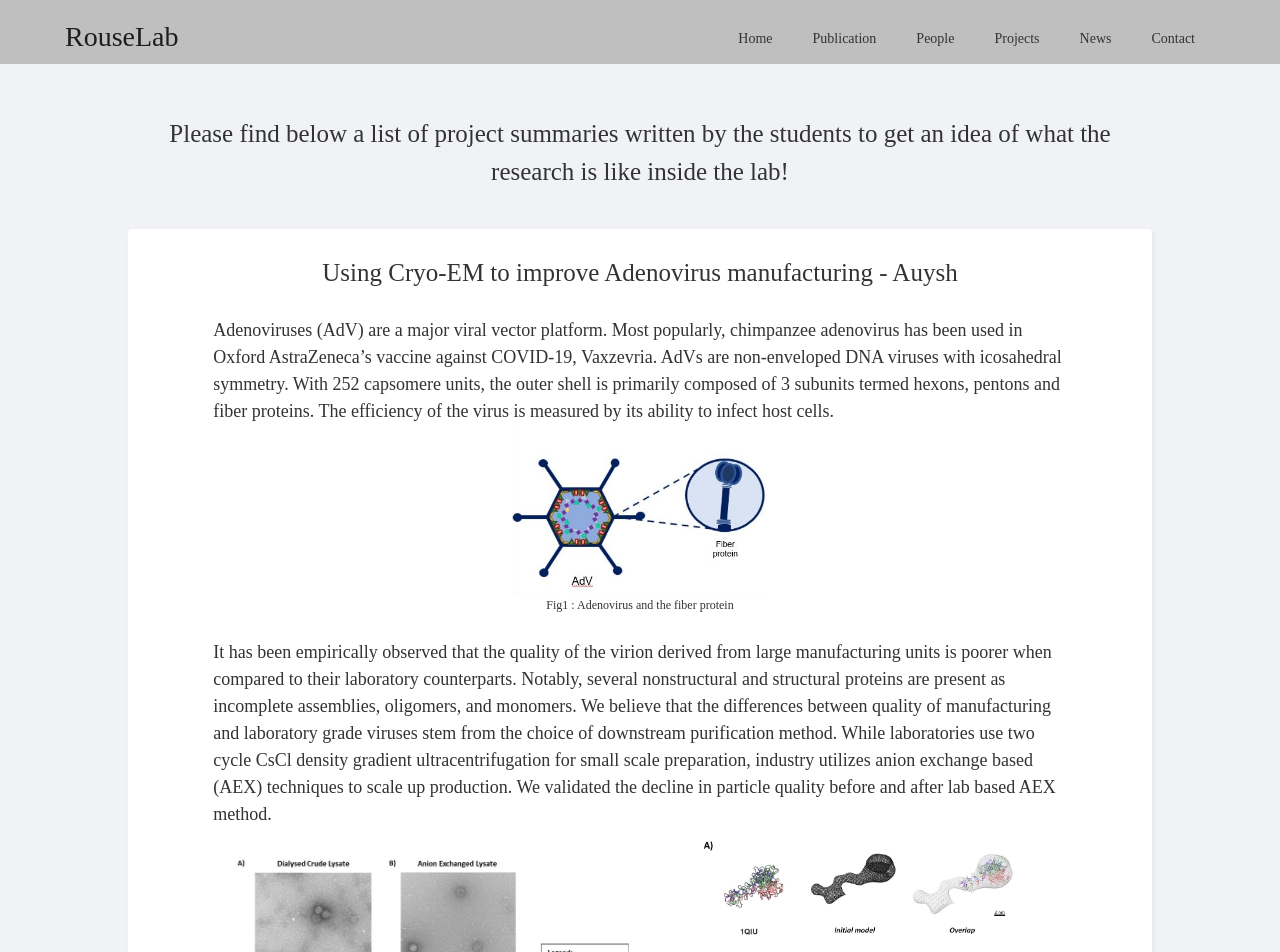
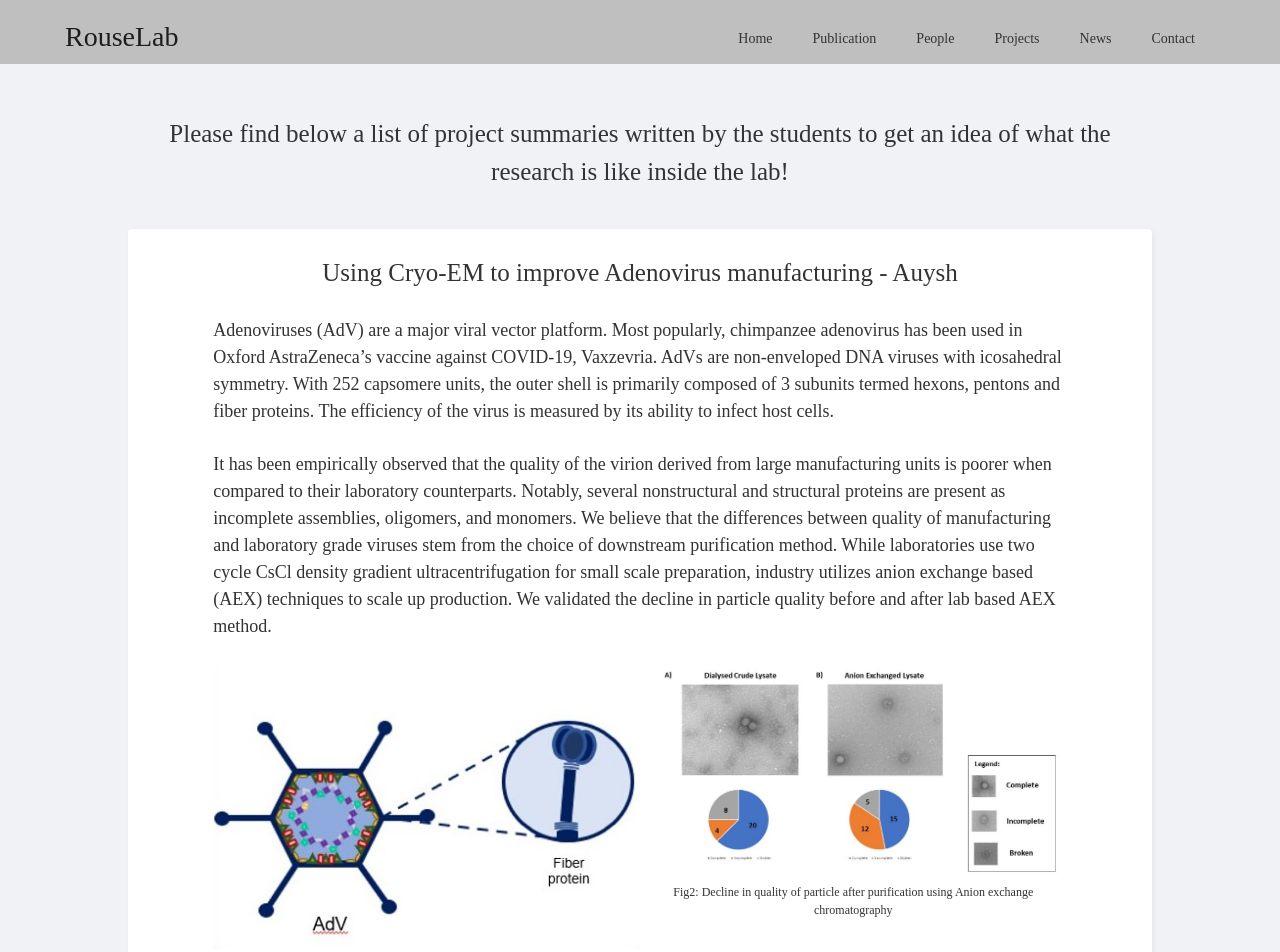
Before and after one commit to KinChao/rouselab-frontend, a React (Create React App) app: page /#/Projects in a window 1280 px wide. Shown: the top 952 px of the page. Built offline with nearby package versions, Linux system fonts and the light colour scheme.

Commit message:
modified:   build/asset-manifest.json 	modified:   build/index.html 	deleted:    build/static/media/ayush3.8ab0ffd63a34a6d65193.jpg 	deleted:    src/components/Projects/images/ayush3.jpg 	modified:   src/components/Projects/index.js 	build/static/js/

```diff
--- a/src/components/Projects/index.js
+++ b/src/components/Projects/index.js
@@ -5,7 +5,6 @@ import AppHeader from '../Common/header'
 import { Helmet } from 'react-helmet';
 import ayush1 from './images/ayush1.jpg'
 import ayush2 from './images/ayush2.jpg'
-import ayush3 from './images/ayush3.jpg'
 
 
 
@@ -53,26 +52,20 @@ const ProjectPage = () => {
       <Col xs={{ span: 22 }} sm={{ span: 20 }} md={{ span: 20 }}>
       <p style={{color:'#fff'}}>1</p>
       <div style={{fontSize: '18px',textAlign: 'left'}}>Adenoviruses (AdV) are a major viral vector platform. Most popularly, chimpanzee adenovirus has been used in Oxford AstraZeneca’s vaccine against COVID-19, Vaxzevria. AdVs are non-enveloped DNA viruses with icosahedral symmetry. With 252 capsomere units, the outer shell is primarily composed of 3 subunits termed hexons, pentons and fiber proteins. The efficiency of the virus is measured by its ability to infect host cells.</div>
+
+      <p style={{color:'#fff'}}>1</p>
+
       </Col>
       <Col xs={{ span: 1 }} sm={{ span: 2 }} md={{ span: 2 }}></Col>
 
 
-      <Col xs={{ span: 1 }} sm={{ span: 5 }} md={{ span:9 }}></Col>
-      <Col xs={{ span: 22 }} sm={{ span: 5 }} md={{ span: 6 }}>
-        <div >
-          <img alt=""
-          src={ayush1}/>
-        </div>
-        <div style={{fontSize: '12px',textAlign: 'center'}}>Fig1 : Adenovirus and the fiber protein</div>
-        <p style={{color:'#fff'}}>1</p>
-      </Col>
-      <Col xs={{ span: 1 }} sm={{ span: 5 }} md={{ span: 9 }}></Col>
 
 
 
 
       <Col xs={{ span: 1 }} sm={{ span: 2 }} md={{ span: 2 }}></Col>
       <Col xs={{ span: 22 }} sm={{ span: 20 }} md={{ span: 20 }}>
+
       <div style={{fontSize: '18px',textAlign: 'left'}}>It has been empirically observed that the quality of the virion derived from large manufacturing units is poorer when compared to their laboratory counterparts. Notably, several nonstructural and structural proteins are present as incomplete assemblies, oligomers, and monomers. We believe that the differences between quality of manufacturing and laboratory grade viruses stem from the choice of downstream purification method. While laboratories use two cycle CsCl density gradient ultracentrifugation for small scale preparation, industry utilizes anion exchange based (AEX) techniques to scale up production. We validated the decline in particle quality before and after lab based AEX method.</div>
       </Col>
       <Col xs={{ span: 1 }} sm={{ span: 2 }} md={{ span: 2 }}></Col>
@@ -80,20 +73,21 @@ const ProjectPage = () => {
 
       <Col xs={{ span: 0 }} sm={{ span: 5 }} md={{ span: 2}}></Col>
       <Col xs={{ span: 24 }} sm={{ span: 10 }} md={{ span: 10 }}>
+      <p style={{color:'#fff'}}>1</p>
         <div>
           <img alt=""
-          src={ayush2}/>
+          src={ayush1}/>
         </div>
-        <div style={{fontSize: '12px',textAlign: 'center'}}>Fig2: Decline in quality of particle after purification using Anion exchange chromatography</div>
+        <div style={{fontSize: '12px',textAlign: 'center'}}>Fig1 : Adenovirus and the fiber protein</div>
         <p style={{color:'#fff'}}>1</p>
         <p style={{color:'#fff'}}>1</p>
       </Col>
       <Col xs={{ span: 24 }} sm={{ span: 10 }} md={{ span: 10 }}>
         <div>
           <img alt=""
-          src={ayush3}/>
+          src={ayush2}/>
         </div>
-        <div style={{fontSize: '12px',textAlign: 'center'}}>Fig3: Decline in quality of particle after purification using Anion exchange chromatography</div>
+        <div style={{fontSize: '12px',textAlign: 'center'}}>Fig2: Decline in quality of particle after purification using Anion exchange chromatography</div>
         <p style={{color:'#fff'}}>1</p>
         <p style={{color:'#fff'}}>1</p>
       </Col>
```
Also changed, not shown: src/components/Projects/images/ayush3.jpg (deleted), 3 other files (tests, documents, lock files or other folders).
